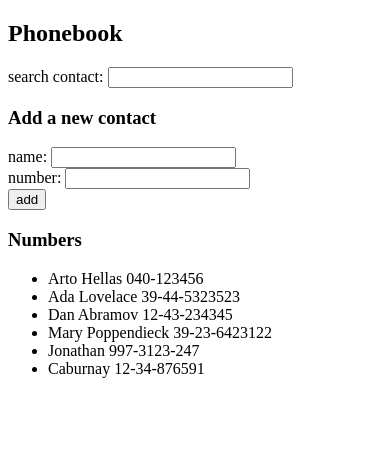
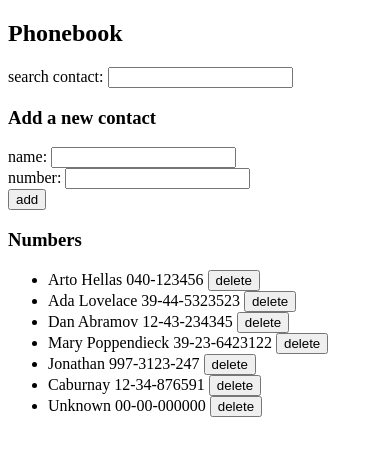
Before and after one commit to jcaburnay/part2, a React (Create React App) app: page / in a window 390 px wide. Shown: the top 456 px of the page. Built offline with nearby package versions, Linux system fonts and the light colour scheme; data requests are answered from the project's data file.

Commit message:
Exercise 2.17: Phonebook step9

```diff
--- a/db.json
+++ b/db.json
@@ -29,6 +29,11 @@
       "name": "Caburnay",
       "number": "12-34-876591",
       "id": 6
+    },
+    {
+      "name": "Unknown",
+      "number": "00-00-000000",
+      "id": 7
     }
   ]
 }
--- a/src/App.js
+++ b/src/App.js
@@ -46,12 +46,12 @@ const PersonForm = ({
   );
 };
 
-const Persons = ({ persons }) => {
+const Persons = ({ persons, onDelete }) => {
   return (
     <ul>
       {persons.map((person) => (
         <li key={person.name}>
-          {person.name} {person.number}
+          {person.name} {person.number} <button onClick={() => onDelete(person.id)}>delete</button>
         </li>
       ))}
     </ul>
@@ -82,7 +82,7 @@ const App = () => {
         number: newNumber,
       };
       personService
-        .add(personObject)
+        .addPerson(personObject)
         .then(returnedPerson => {
           setPersons(persons.concat(returnedPerson));
           setNewName("");
@@ -90,7 +90,17 @@ const App = () => {
         })
     }
   };
-
+  const handleDelete = (id) => {
+    const personToDelete = persons.find(person => person.id === id);
+    const confirm = window.confirm(`Delete ${personToDelete.name}?`);
+    if(confirm) {
+      personService
+        .deletePerson(id);
+      personService
+        .getAll()
+        .then(persons => setPersons(persons));
+    }
+  }
   const handleNameChange = (event) => {
     setNewName(event.target.value);
   };
@@ -119,7 +129,7 @@ const App = () => {
         handleNumberChange={handleNumberChange}
       />
       <h3>Numbers</h3>
-      <Persons persons={searchedNames} />
+      <Persons persons={searchedNames} onDelete={handleDelete}/>
     </div>
   );
 };
--- a/src/services/persons.js
+++ b/src/services/persons.js
@@ -7,10 +7,16 @@ const getAll = async () => {
     return response.data;
 }
 
-const add = async (newPerson) => {
+const addPerson = async (newPerson) => {
     const request = axios.post(baseUrl, newPerson)
     const response = await request;
     return response.data;
 }
 
-export default { getAll, add }
+const deletePerson = async (id) => {
+    await axios.delete(`${baseUrl}/${id}`)
+}
+
+const methods = { getAll, addPerson, deletePerson }
+
+export default methods
```
